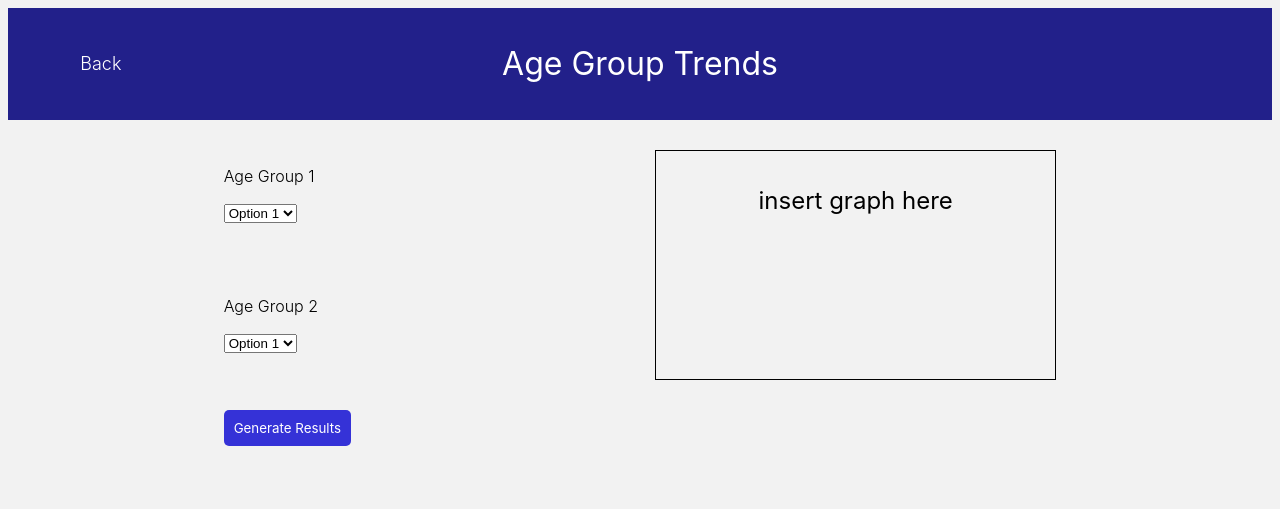
After one commit to itsnehasharma/DBMS-Project, a PHP site: page /age-group-trends.html in a window 1280 px wide. The commit adds this page. Shown: the top 509 px of the page. Run offline with PHP 8.4, Linux system fonts and the light colour scheme.

Commit message:
updates to ui

```diff
--- /dev/null
+++ b/age-group-trends.html
@@ -0,0 +1,63 @@
+<!DOCTYPE html>
+<html lang="en">
+
+<head>
+
+    <head>
+        <meta charset="UTF-8">
+        <meta name="viewport" content="width=device-width, initial-scale=1.0">
+        <meta http-equiv="X-UA-Compatible" content="ie=edge">
+        <link rel="stylesheet" href="styles.css">
+        <title>Age Group Trends</title>
+    </head>
+</head>
+
+<body class="trends-page">
+
+    <div class="trends-page-grid">
+
+        <div class="back" onclick="goBack()">
+            <p>Back</p>
+        </div>
+
+        <div class="trends-page-header">
+            <h1>Age Group Trends</h1>
+        </div>
+
+        <div class="selector-box">
+            <p>Age Group 1</p>
+            <select id="age-group-1">
+                <option value="volvo">Option 1</option>
+                <option value="saab">Option 2</option>
+                <option value="mercedes">Option 3</option>
+                <option value="audi">Option 4</option>
+            </select>
+        </div>
+
+        <div class="selector-box">
+            <p>Age Group 2</p>
+            <select id="age-group-2">
+                <option value="volvo">Option 1</option>
+                <option value="saab">Option 2</option>
+                <option value="mercedes">Option 3</option>
+                <option value="audi">Option 4</option>
+            </select>
+        </div>
+
+        <div class="selector-box">
+            <button class="enter-button">Generate Results</button>
+        </div>
+
+        <div class="graph">
+            <h2>insert graph here</h2>
+        </div>
+    </div>
+</body>
+
+<script>
+    function goBack() {
+        window.history.back();
+    }
+</script>
+
+</html>
--- a/styles.css
+++ b/styles.css
@@ -97,12 +97,44 @@ h2{
     height: auto;
 }
 
+.back{
+    /* z-index: 2; */
+    grid-row: 1;
+    grid-column: 1/2;
+    /* margin: auto; */
+    align-self: center;
+    justify-self: center;
+    width: 70%;
+    height: auto;
+    color: #ffffff;
+    cursor: pointer;
+}
+
+.back > p:hover{
+    color: #c3c3c3;
+}
+
+.back > p{
+    text-align: center;
+    font-size: 18px;
+}
+
 .category-card{
     background: #3532D7;
     text-align: center;
     margin: auto;
     border: 1px solid transparent;
     border-radius: 7px;
+    color: #ffffff;
+    cursor: pointer;
+}
+
+.category-card:hover{
+    background-color: #22208a;
+}
+
+.category-card > a{
+    text-decoration: none;
     color: #ffffff;
 }
 
@@ -147,3 +179,107 @@ h2{
     margin: auto;
 
 }
+
+
+/* TRENDS */
+
+.trends-page{
+    background-color: #f2f2f2;
+    font-family: -apple-system, BlinkMacSystemFont, 'Segoe UI', Roboto, Oxygen, Ubuntu, Cantarell, 'Open Sans', 'Helvetica Neue', sans-serif;
+    font-weight: 300;
+}
+
+.trends-page-grid{
+    display: grid;
+    grid-template-columns: repeat(6,1fr);
+    grid-gap: 30px;
+    grid-auto-rows: minmax(100px, auto);
+
+}
+
+.trends-page-header{
+    grid-row: 1;
+    grid-column: 1/7;
+    text-align: center;
+    background-color: #22208a;
+    margin-top: 0;
+    color: #FFFFFF;
+    z-index: -1;
+}
+
+.selector-box{
+    grid-column: 2/3;
+}
+
+.graph{
+    grid-column: 4/6;
+    grid-row: 2/4;
+    border: 1px solid;
+    text-align: center;
+}
+
+/* TIME PERIODS  */
+
+.time-period-card{
+    grid-column: 3/7;
+    background: #3532D7;
+    text-align: center;
+    border: 1px solid transparent;
+    border-radius: 7px;
+    color: #ffffff;
+    cursor: pointer;
+}
+
+.time-period-card:hover{
+    background-color: #22208a;
+
+}
+
+/* DROPDOWN */
+
+/* Dropdown Button */
+.dropbtn {
+    background-color: #3498DB;
+    color: white;
+    padding: 16px;
+    font-size: 16px;
+    border: none;
+    border-radius: 7px;
+    cursor: pointer;
+    font-family: -apple-system, BlinkMacSystemFont, 'Segoe UI', Roboto, Oxygen, Ubuntu, Cantarell, 'Open Sans', 'Helvetica Neue', sans-serif;
+  }
+
+  /* Dropdown button on hover & focus */
+  .dropbtn:hover, .dropbtn:focus {
+    background-color: #2980B9;
+  }
+
+  /* The container <div> - needed to position the dropdown content */
+  .dropdown {
+    position: relative;
+    display: inline-block;
+  }
+
+  /* Dropdown Content (Hidden by Default) */
+  .dropdown-content {
+    display: none;
+    position: absolute;
+    background-color: #f1f1f1;
+    min-width: 160px;
+    box-shadow: 0px 8px 16px 0px rgba(0,0,0,0.2);
+    z-index: 1;
+  }
+
+  /* Links inside the dropdown */
+  .dropdown-content a {
+    color: black;
+    padding: 12px 16px;
+    text-decoration: none;
+    display: block;
+  }
+
+  /* Change color of dropdown links on hover */
+  .dropdown-content a:hover {background-color: #ddd}
+
+  /* Show the dropdown menu (use JS to add this class to the .dropdown-content container when the user clicks on the dropdown button) */
+  .show {display:block;}
```
Also changed, not shown: index.html (+56 -7 lines), time-periods.html (added, +52 -0 lines).
